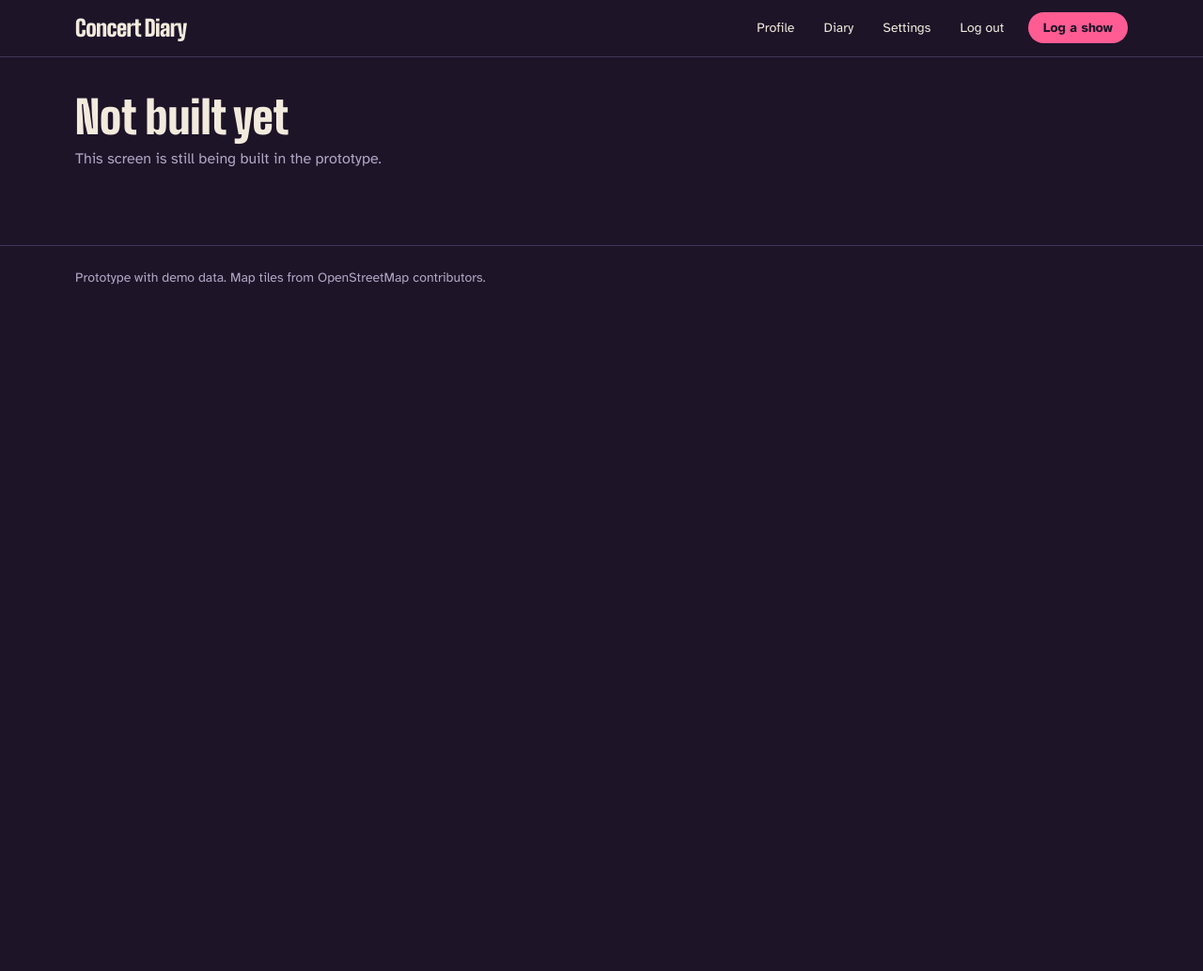
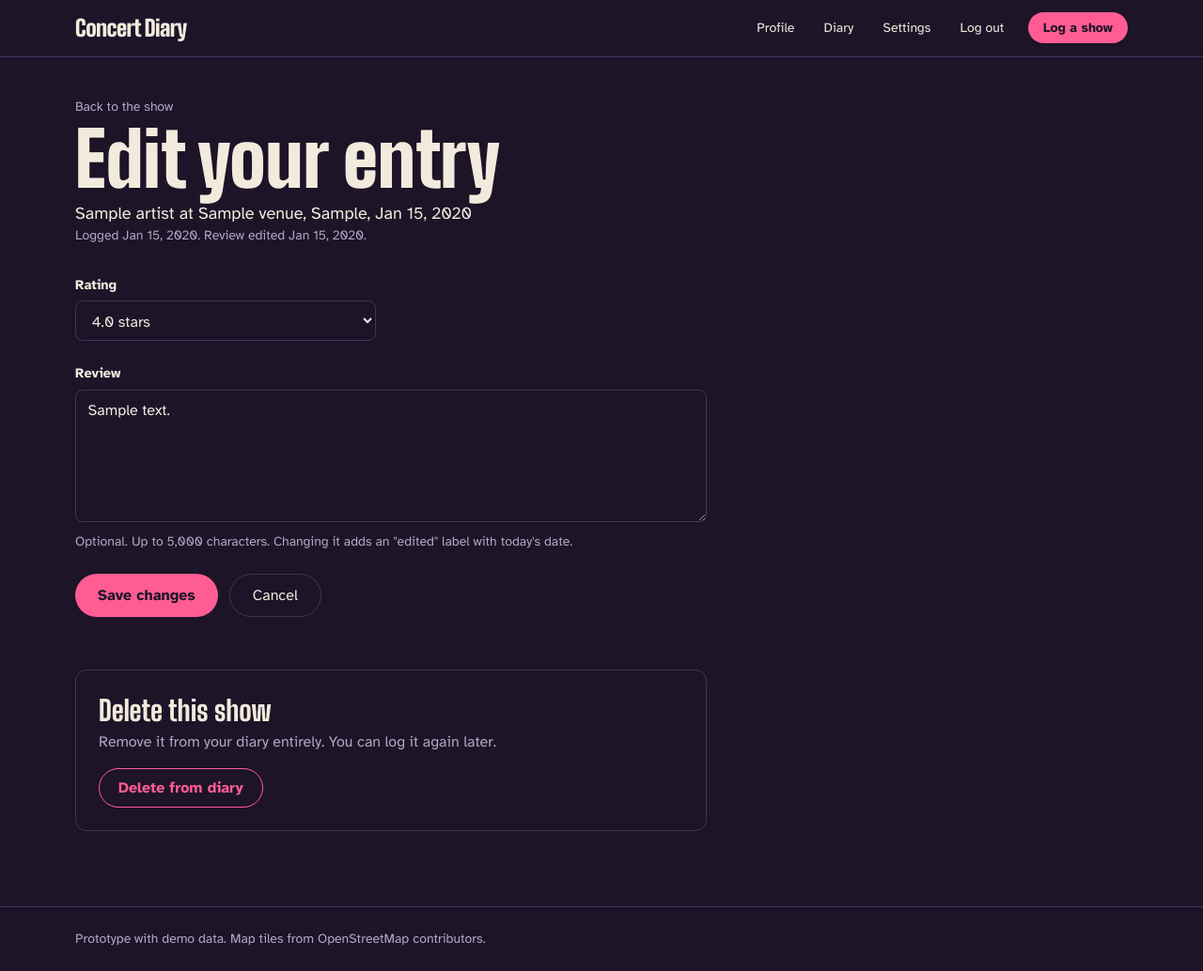
Before and after one commit to josiecats/concert-diary, a Django app: page /entries/1/edit/ in a window 1280 px wide. Shown: the whole page at 94% size. Before the commit the page ends 303 px from the top, so only its background shows below. Run offline with Django 5.2, Linux system fonts and the light colour scheme; a user stored in the database is signed in; tables that the repository leaves empty hold one stand-in row (values such as "Sample post"); some libraries are stand-ins or nearby versions.

Commit message:
feat(shows): edit and delete logged shows with confirmation (US-8)
- /entries/<id>/edit changes rating and review; changing an existing
  review adds an "Edited <date>" label on the diary and show page
- Delete asks for confirmation inline over HTMX (with "Keep it"), then
  removes the log from diary, stats, map and Top 3 and redirects to the diary
- Only the author can edit or delete (404 for anyone else)
- Fix: rating choices are quantized to one decimal so "3.0" validates
- Tests: test_us8_edit_delete.py, test_edit_clickthrough.py (84 passing in total)

Co-Authored-By: Claude Opus 5.5 <noreply@anthropic.com>

```diff
--- a/shows/models.py
+++ b/shows/models.py
@@ -6,7 +6,7 @@ from django.db import models
 from django.db.models import Q
 
 REVIEW_MAX_LENGTH = 5000
-RATING_CHOICES = [Decimal(n) / 2 for n in range(1, 11)]  # 0.5 .. 5.0
+RATING_CHOICES = [(Decimal(n) / 2).quantize(Decimal("0.1")) for n in range(1, 11)]  # 0.5, 1.0 .. 5.0
 
 
 def validate_half_star(value):
--- a/shows/templates/shows/coming_soon.html
+++ /dev/null
@@ -1,5 +0,0 @@
-{% extends "base.html" %}
-{% block content %}
-<h1 class="font-poster text-5xl font-900">Not built yet</h1>
-<p class="mt-2 text-haze">This screen is still being built in the prototype.</p>
-{% endblock %}
--- /dev/null
+++ b/shows/templates/shows/delete.html
@@ -0,0 +1,6 @@
+{% extends "base.html" %}
+{% block title %}Delete {{ att.event.artist.name }}?{% endblock %}
+{% block content %}
+<h1 class="font-poster text-5xl font-900">Delete this show?</h1>
+<div class="mt-6 max-w-2xl">{% include "shows/partials/delete_confirm.html" %}</div>
+{% endblock %}
--- /dev/null
+++ b/shows/templates/shows/edit.html
@@ -0,0 +1,33 @@
+{% extends "base.html" %}
+{% block title %}Edit {{ att.event.artist.name }}, {{ att.event.event_date|date:"M j, Y" }}{% endblock %}
+{% block content %}
+<a href="{% url 'shows:detail' att.event_id %}" class="text-sm text-haze hover:text-paper">Back to the show</a>
+<h1 class="mt-2 font-poster text-[clamp(2.75rem,9vw,5rem)] font-900 leading-[0.9]">Edit your entry</h1>
+<p class="mt-2 text-lg">{{ att.event.artist.name }} at {{ att.event.venue.name }}, {{ att.event.venue.city }}, {{ att.event.event_date|date:"M j, Y" }}</p>
+<p class="text-sm text-haze">Logged {{ att.created_at|date:"M j, Y" }}{% if att.review_edited_at %}. Review edited {{ att.review_edited_at|date:"M j, Y" }}{% endif %}.</p>
+
+<form method="post" class="mt-8 max-w-2xl space-y-6" novalidate>
+  {% csrf_token %}
+  <div class="max-w-xs">
+    <label class="label" for="{{ form.rating.id_for_label }}">Rating</label>
+    {{ form.rating }}
+    {% for error in form.rating.errors %}<p class="errorlist">{{ error }}</p>{% endfor %}
+  </div>
+  <div>
+    <label class="label" for="{{ form.review.id_for_label }}">Review</label>
+    {{ form.review }}
+    <p class="mt-1 text-sm text-haze">Optional. Up to 5,000 characters. Changing it adds an "edited" label with today's date.</p>
+    {% for error in form.review.errors %}<p class="errorlist">{{ error }}</p>{% endfor %}
+  </div>
+  <div class="flex flex-wrap gap-3">
+    <button type="submit" class="rounded-full bg-riso px-6 py-2.5 font-bold text-stage hover:bg-paper">Save changes</button>
+    <a href="{% url 'shows:detail' att.event_id %}" class="rounded-full border border-rail px-6 py-2.5 hover:bg-booth">Cancel</a>
+  </div>
+</form>
+
+<section class="mt-14 max-w-2xl rounded-xl border border-rail p-6" aria-labelledby="danger-heading">
+  <h2 id="danger-heading" class="font-poster text-3xl font-800">Delete this show</h2>
+  <p class="mt-1 text-haze">Remove it from your diary entirely. You can log it again later.</p>
+  <div class="mt-4">{% include "shows/partials/delete_start.html" %}</div>
+</section>
+{% endblock %}
--- /dev/null
+++ b/shows/templates/shows/partials/delete_start.html
@@ -0,0 +1,4 @@
+<div id="delete-{{ att.pk }}">
+  <a href="{% url 'shows:delete' att.pk %}" hx-get="{% url 'shows:delete' att.pk %}" hx-target="#delete-{{ att.pk }}" hx-swap="outerHTML"
+     class="inline-block rounded-full border border-riso px-5 py-2 font-bold text-riso hover:bg-riso hover:text-stage">Delete from diary</a>
+</div>
--- a/shows/templates/shows/partials/diary_list.html
+++ b/shows/templates/shows/partials/diary_list.html
@@ -27,6 +27,7 @@
             {% if att.review %}
               {% if not att.review_hidden %}
                 <p class="mt-2 max-w-prose text-paper/90">{{ att.review|truncatechars:180 }}</p>
+                {% if att.review_edited_at %}<p class="text-sm text-haze">Edited {{ att.review_edited_at|date:"M j, Y" }}</p>{% endif %}
               {% elif user.is_authenticated and user.pk == att.user_id %}
                 <p class="mt-2 max-w-prose text-paper/90">{{ att.review|truncatechars:180 }}</p>
                 <p class="mt-1 text-sm text-marquee">Hidden from others by a moderator.</p>
--- a/shows/views.py
+++ b/shows/views.py
@@ -1,7 +1,9 @@
 import json
 from decimal import Decimal, InvalidOperation
 
+from django.contrib import messages
 from django.contrib.auth.decorators import login_required
+from django.http import HttpResponse
 from django.db import IntegrityError, transaction
 from django.db.models import F, Q
 from django.utils import timezone
@@ -14,7 +16,7 @@ from accounts.access import visible_owner
 from services import geocoding, setlistfm
 
 from . import top3
-from .forms import ManualShowForm, SearchForm
+from .forms import EntryForm, ManualShowForm, SearchForm
 from .models import RATING_CHOICES, REVIEW_MAX_LENGTH, Artist, Attendance, Event, Venue
 
 
@@ -25,10 +27,6 @@ def _is_htmx(request):
 def _own_attendance(request, pk):
     """Entries are only ever edited by their author; anyone else gets a 404."""
     return get_object_or_404(Attendance.objects.with_related(), pk=pk, user=request.user)
-
-
-def _coming_soon(request, *args, **kwargs):
-    return render(request, "shows/coming_soon.html")
 
 
 # Screen 2: Top 3 (US-9) -------------------------------------------------------------------
@@ -119,7 +117,6 @@ def diary(request, username):
     return render(request, template, context)
 
 
-edit = delete = _coming_soon
 
 
 # Screen 3: search and log (US-3, US-4, US-5) ---------------------------------------------
@@ -314,3 +311,38 @@ def review(request, pk):
     else:
         context["editing"] = True
     return render(request, "shows/partials/review_block.html", context)
+
+
+# Screen 6: edit and delete (US-8) -------------------------------------------------------
+
+@login_required
+def edit(request, pk):
+    att = _own_attendance(request, pk)
+    form = EntryForm(request.POST or None, initial={"rating": att.rating, "review": att.review})
+    if request.method == "POST" and form.is_valid():
+        att.rating = form.cleaned_data["rating"]
+        att.save(update_fields=["rating", "updated_at"])
+        save_review(att, form.cleaned_data["review"])
+        messages.success(request, "Your changes are saved.")
+        return redirect("shows:detail", att.event_id)
+    return render(request, "shows/edit.html", {"att": att, "form": form})
+
+
+@login_required
+def delete(request, pk):
+    """GET asks for confirmation; POST deletes from diary, stats, map and Top 3."""
+    att = _own_attendance(request, pk)
+    if request.method == "POST":
+        label = f"{att.event.artist.name} at {att.event.venue.name}"
+        att.delete()  # post_delete signal closes the Top 3 gap
+        messages.success(request, f"Deleted {label} from your diary.")
+        diary_url = reverse("shows:diary", args=[request.user.username])
+        if _is_htmx(request):
+            resp = HttpResponse("")
+            resp["HX-Redirect"] = diary_url
+            return resp
+        return redirect(diary_url)
+    if _is_htmx(request) and request.GET.get("cancel"):
+        return render(request, "shows/partials/delete_start.html", {"att": att})
+    template = "shows/partials/delete_confirm.html" if _is_htmx(request) else "shows/delete.html"
+    return render(request, template, {"att": att})
```
Also changed, not shown: scripts/browser_check.py (+30 -0 lines), shows/templates/shows/partials/delete_confirm.html (added, +11 -0 lines), shows/tests/test_edit_clickthrough.py (added, +41 -0 lines), shows/tests/test_us8_edit_delete.py (added, +91 -0 lines), 4 other files.
